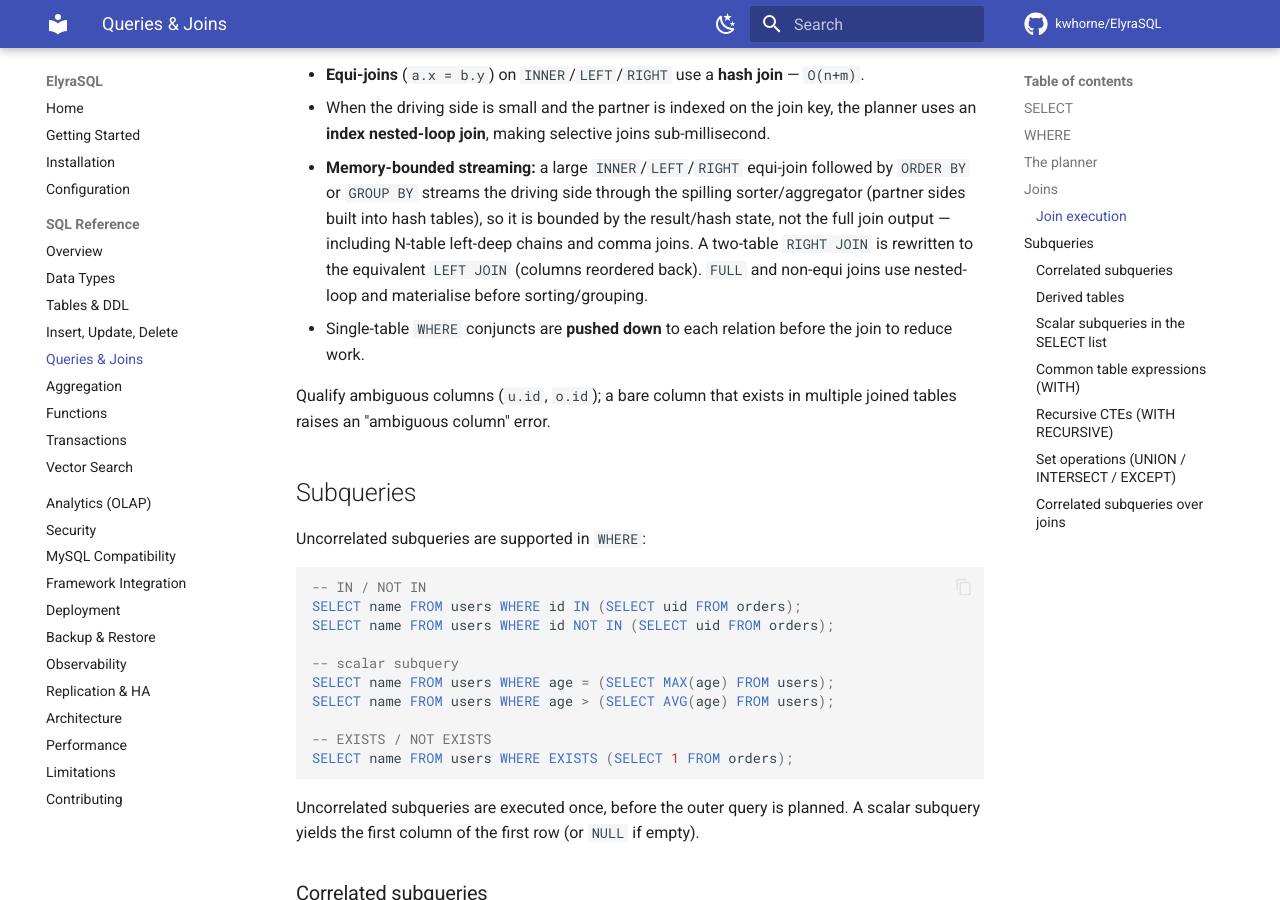
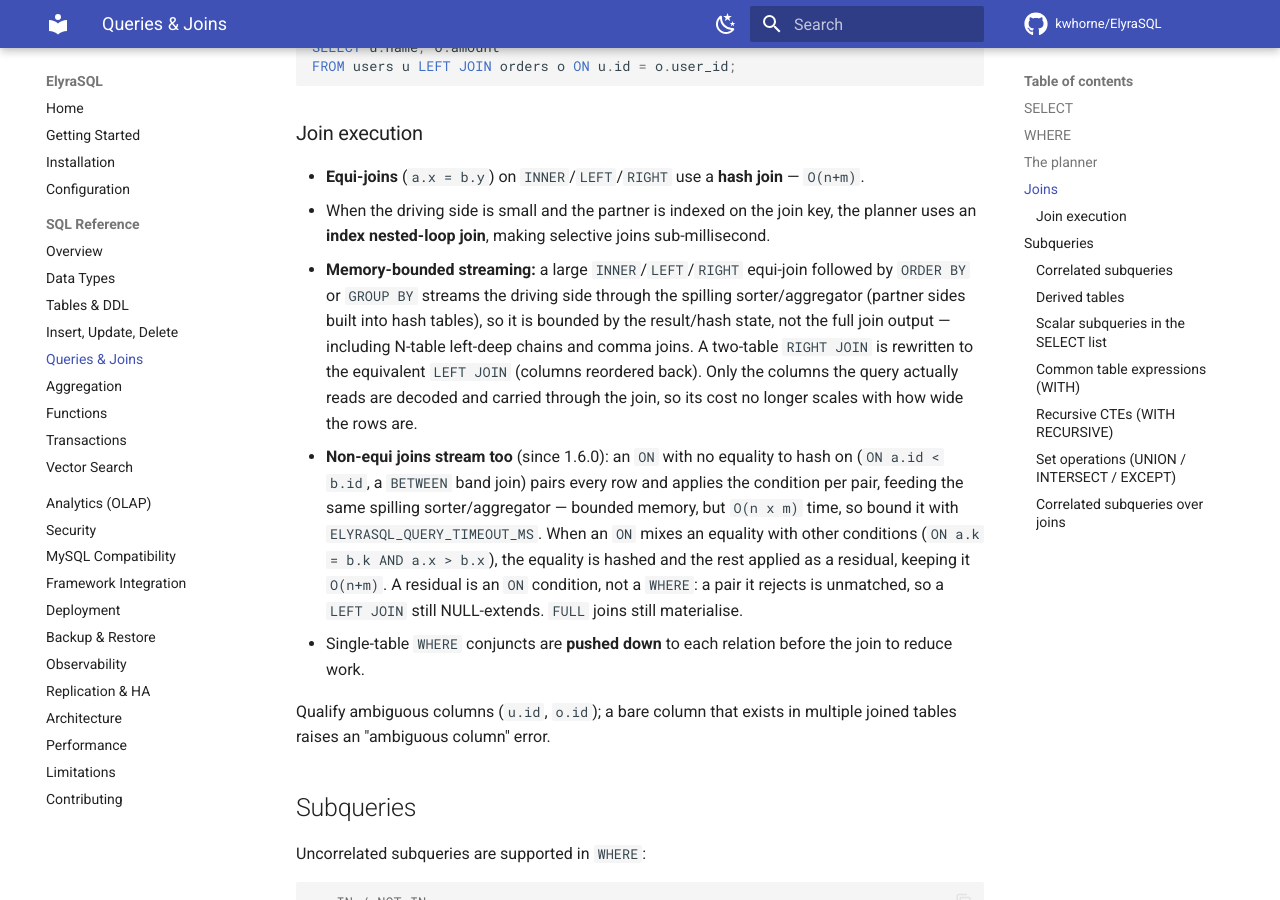
Before and after one commit to kwhorne/ElyraSQL, an MkDocs documentation site: the page built from docs/sql/queries.md, in a window 1280 px wide and 900 px high, scrolled down 2023 px. Built offline with MkDocs 1.6.1 and Material for MkDocs 9.7.7, drawn with Linux system fonts in a browser that asks for light colours; comment, search, counter and statistics services are not loaded; some of the changed text lies outside the part shown.

Commit message:
docs: cover the 1.6.0 join and ordered-LIMIT behaviour in the SQL reference
The release commit updated the operational docs (limitations, configuration,
performance, benchmarks) but left the SQL reference describing the old
behaviour: docs/sql/queries.md still said non-equi joins 'use nested-loop and
materialise before sorting/grouping', which is no longer true, and the ordered
scan section did not mention that a LIMIT now decides admission before
materialising a row.

Also corrects the landing page, which advertised 'index nested-loop joins' as
the fast-path headline and listed join types without non-equi conditions.

```diff
--- a/docs/sql/queries.md
+++ b/docs/sql/queries.md
@@ -39,7 +39,11 @@
 | anything else | full table scan (streaming) | `O(n)` |
 
 Non-accelerated scans **stream** in bounded memory, so they never load the
-whole table at once.
+whole table at once. When such a scan feeds an `ORDER BY ... LIMIT k`, only the
+filter and sort-key columns are decoded to test a row against the top-N heap; the
+full row is built only for the rows that make the cut. With `LIMIT 100` over
+200,000 rows that is ~199,900 rows never materialised (95 ms → 31 ms on
+12-column rows).
 
 An ordered `LIMIT` (a paged grid: `ORDER BY <col> ASC|DESC LIMIT n OFFSET k`) is
 served by an ordered index or clustered walk that stops after `k + n` rows —
@@ -91,8 +95,17 @@
   sorter/aggregator (partner sides built into hash tables), so it is bounded by
   the result/hash state, not the full join output — including N-table left-deep
   chains and comma joins. A two-table `RIGHT JOIN` is rewritten to the equivalent
-  `LEFT JOIN` (columns reordered back). `FULL` and non-equi joins use nested-loop
-  and materialise before sorting/grouping.
+  `LEFT JOIN` (columns reordered back). Only the columns the query actually reads
+  are decoded and carried through the join, so its cost no longer scales with how
+  wide the rows are.
+- **Non-equi joins stream too** (since 1.6.0): an `ON` with no equality to hash on
+  (`ON a.id < b.id`, a `BETWEEN` band join) pairs every row and applies the
+  condition per pair, feeding the same spilling sorter/aggregator — bounded
+  memory, but `O(n x m)` time, so bound it with `ELYRASQL_QUERY_TIMEOUT_MS`. When
+  an `ON` mixes an equality with other conditions (`ON a.k = b.k AND a.x > b.x`),
+  the equality is hashed and the rest applied as a residual, keeping it `O(n+m)`.
+  A residual is an `ON` condition, not a `WHERE`: a pair it rejects is unmatched,
+  so a `LEFT JOIN` still NULL-extends. `FULL` joins still materialise.
 - Single-table `WHERE` conjuncts are **pushed down** to each relation before
   the join to reduce work.
 
```
Also changed, not shown: docs/index.md (+5 -3 lines).
